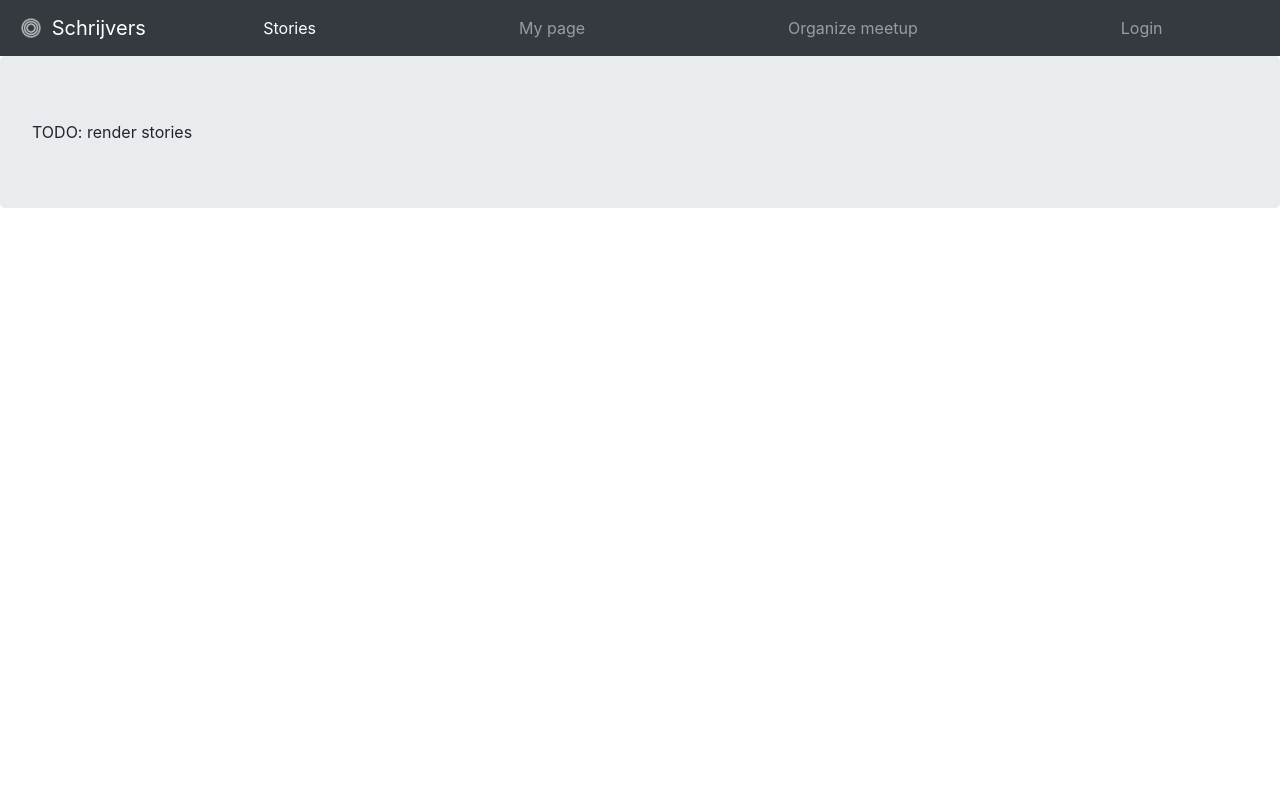
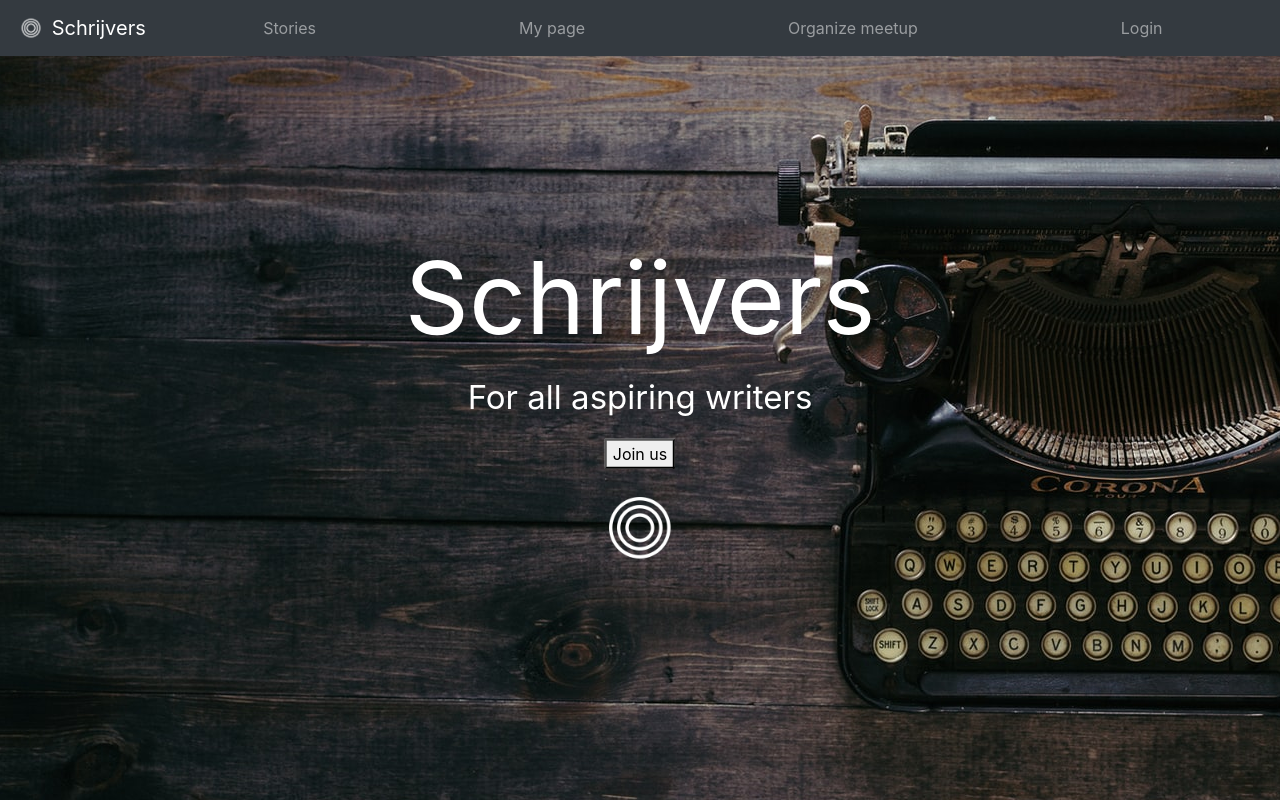
Before and after one commit to JasonNelemans/schrijvers-client, a React (Create React App) app: page / in a window 1280 px wide. Built offline with nearby package versions, Linux system fonts and the light colour scheme; no server answers.

Commit message:
created simple landingpage, minor styling applied

```diff
--- a/src/App.css
+++ b/src/App.css
@@ -0,0 +1,32 @@
+.story-list {
+  text-align: center;
+}
+
+div.img {
+  background-image: url("../src/images/typewriter.jpeg");
+  background-position: center center;
+  background-repeat: no-repeat;
+  width: 100vw;
+  height: 93vh;
+}
+
+.hero-text {
+  text-align: center;
+  position: absolute;
+  top: 50%;
+  left: 50%;
+  transform: translate(-50%, -50%);
+  color: white;
+}
+
+.hero-text > span {
+  font-size: 100px;
+}
+
+.hero-text > p {
+  font-size: 33px;
+}
+
+.hero-text > img {
+  margin-top: 9px;
+}
--- a/src/App.js
+++ b/src/App.js
@@ -13,6 +13,7 @@ import { selectAppLoading } from "./store/appState/selectors";
 import { getUserWithStoredToken } from "./store/user/actions";
 import { Jumbotron } from "react-bootstrap";
 import StoryList from "./pages/StoryList";
+import LandingPage from './pages/LandingPage';
 
 const Other = () => (
   <Jumbotron>
@@ -34,7 +35,8 @@ function App() {
       <MessageBox />
       {isLoading ? <Loading /> : null}
       <Switch>
-        <Route exact path="/" component={StoryList} />
+        <Route exact path="/" component={LandingPage} />
+        <Route path="/stories" component={StoryList} />
         <Route path="/other" component={Other} />
         <Route path="/signup" component={SignUp} />
         <Route path="/login" component={Login} />
--- a/src/components/Navigation/index.js
+++ b/src/components/Navigation/index.js
@@ -29,7 +29,7 @@ export default function Navigation() {
       <Navbar.Toggle aria-controls="basic-navbar-nav" />
       <Navbar.Collapse id="basic-navbar-nav">
         <Nav style={{ width: "100%" }} fill>
-          <NavbarItem path="/" linkText="Stories" />
+          <NavbarItem path="/stories" linkText="Stories" />
           <NavbarItem path="/other" linkText="My page" />
           <NavbarItem path="/meetup" linkText="Organize meetup" />
           {loginLogoutControls}
--- /dev/null
+++ b/src/pages/LandingPage/index.js
@@ -0,0 +1,18 @@
+import React from "react";
+import logo from "../../images/logo-white.png";
+
+export default function LandingPage() {
+  return (
+    <div className="landing-page">
+      <div className="hero-image">
+        <div class="img"></div>
+        <div className="hero-text">
+          <span>Schrijvers</span>
+          <p>For all aspiring writers</p>
+          <button>Join us</button> <br/>
+          <img alt="" src={logo} width="100" height="100" />
+        </div>
+      </div>
+    </div>
+  );
+}
--- a/src/pages/StoryList/index.js
+++ b/src/pages/StoryList/index.js
@@ -1,11 +1,14 @@
 import React from 'react';
 import Jumbotron from 'react-bootstrap/Jumbotron';
+import { useDispatch, useSelector } from 'react-redux';
 
 export default function StoryList() {
+  const dispatch = useDispatch();
+
   return (
     <div className='story-list'>
       <Jumbotron>
-        TODO: render stories
+        <h1>The list of stories</h1>
       </Jumbotron>
     </div>
   )
```
Also changed, not shown: src/images/typewriter.jpeg (added).
